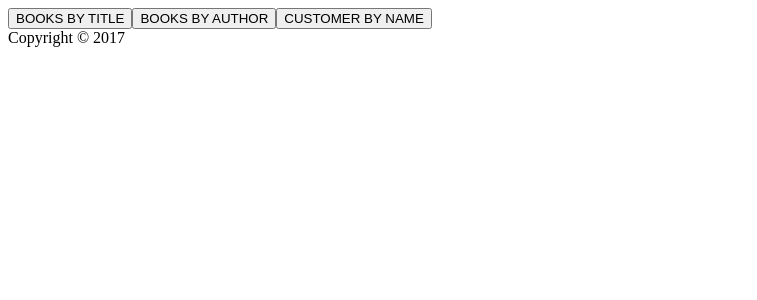
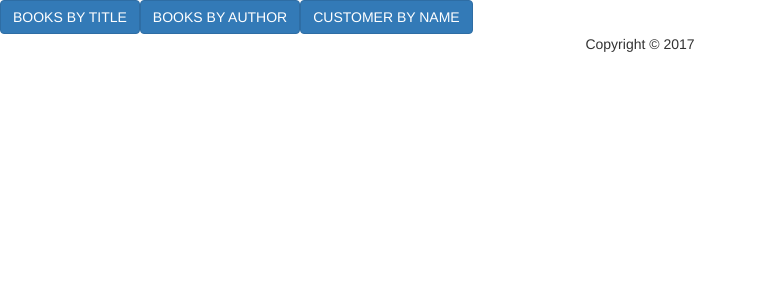
Before and after one commit to mikemajesty/blue-hunter-frontend, an Angular app: page / in a window 1280 px wide. Shown: the top 300 px of the page, without its empty margins (0-757 px from the left). Built offline with nearby package versions, Linux system fonts and the light colour scheme.

Commit message:
Adds bootstrap

```diff
--- a/src/app/app.module.ts
+++ b/src/app/app.module.ts
@@ -18,6 +18,6 @@ import { BrowserAnimationsModule } from '@angular/platform-browser/animations';
     BrowserAnimationsModule
   ],
   providers: [],
-  bootstrap: [AppComponent]
+  bootstrap: [AppComponent, ContentComponent]
 })
 export class AppModule { }
--- a/src/app/content/content.component.html
+++ b/src/app/content/content.component.html
@@ -1,6 +1,6 @@
-<button (click)="getBooksByTitle('u')" class="liButton btn btn-primary"><i class="fa fa-trash" aria-hidden="true"></i>BOOKS BY TITLE</button>
+<button (click)="getBooksByTitle('u')" class="btn btn-primary"><i class="fa fa-trash" aria-hidden="true"></i>BOOKS BY TITLE</button>
 <div *ngFor="let item of booksByTitle">{{item.title}}</div>
-<button (click)="getCustomersByAuthor('u')" class="liButton btn btn-primary"><i class="fa fa-trash" aria-hidden="true"></i>BOOKS BY AUTHOR</button>
+<button (click)="getCustomersByAuthor('u')" class="btn btn-primary"><i class="fa fa-trash" aria-hidden="true"></i>BOOKS BY AUTHOR</button>
 <div *ngFor="let item of booksByAuthor">{{item.author}}</div>
-<button (click)="getCustomersByName('u')" class="liButton btn btn-primary"><i class="fa fa-trash" aria-hidden="true"></i>CUSTOMER BY NAME</button>
+<button (click)="getCustomersByName('u')" class="btn btn-primary"><i class="fa fa-trash" aria-hidden="true"></i>CUSTOMER BY NAME</button>
 <div *ngFor="let item of customersByTitle">{{item.fullName}}</div>
--- a/src/index.html
+++ b/src/index.html
@@ -1,16 +1,22 @@
 <!doctype html>
 <html lang="en">
+
 <head>
   <meta charset="utf-8">
   <title>Desafio Se você for um Dev Frontend</title>
   <base href="/">
-
   <meta name="viewport" content="width=device-width, initial-scale=1">
   <link rel="icon" type="image/x-icon" href="favicon.ico">
   <link rel="stylesheet" href="https://cdnjs.cloudflare.com/ajax/libs/angular.js/1.5.5/angular.min.js">
+  <link rel="stylesheet" href="https://maxcdn.bootstrapcdn.com/bootstrap/3.3.7/css/bootstrap.min.css">
 </head>
+
 <body>
   <app-root></app-root>
 </body>
+<script src="https://code.jquery.com/jquery-3.2.1.min.js" integrity="sha256-hwg4gsxgFZhOsEEamdOYGBf13FyQuiTwlAQgxVSNgt4="
+  crossorigin="anonymous"></script>
+<script src="https://maxcdn.bootstrapcdn.com/bootstrap/3.3.7/js/bootstrap.min.js"></script>
 <script src="https://cdnjs.cloudflare.com/ajax/libs/angular.js/1.5.5/angular.min.js"></script>
+
 </html>
```
